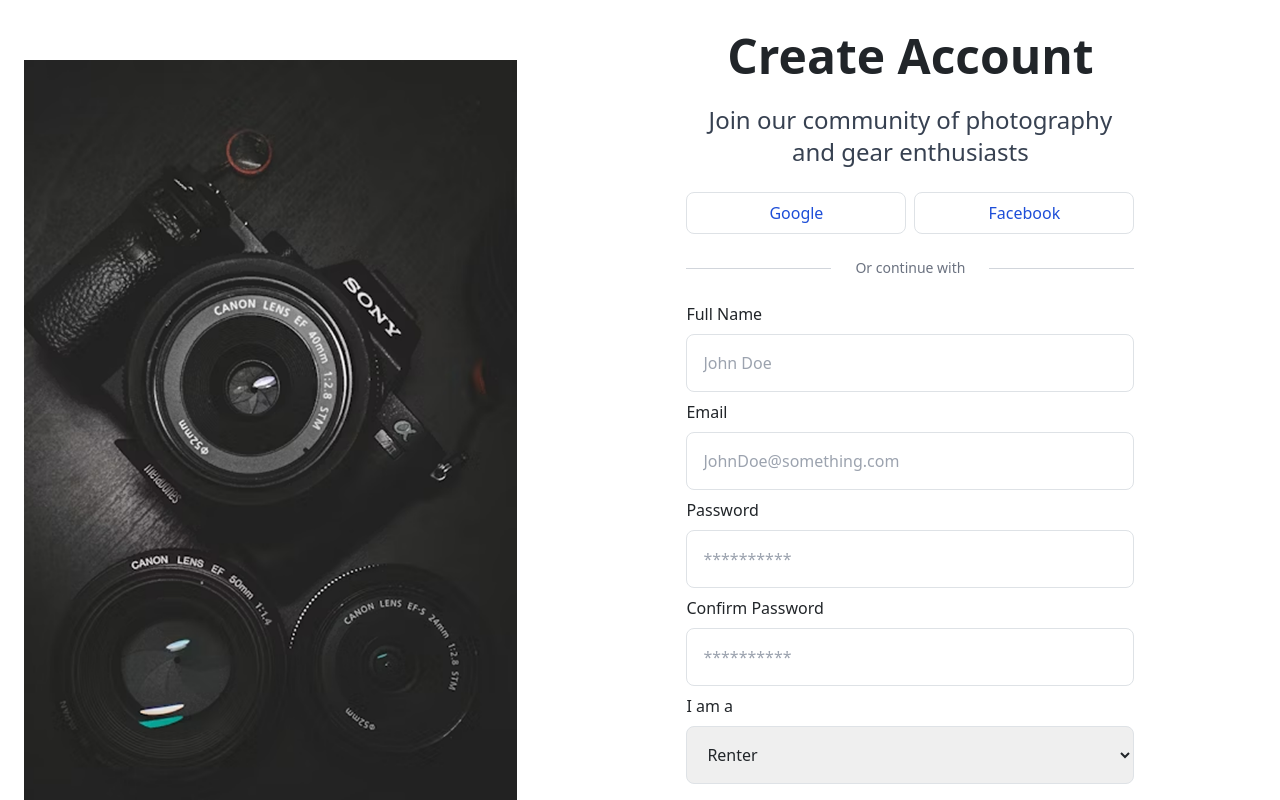
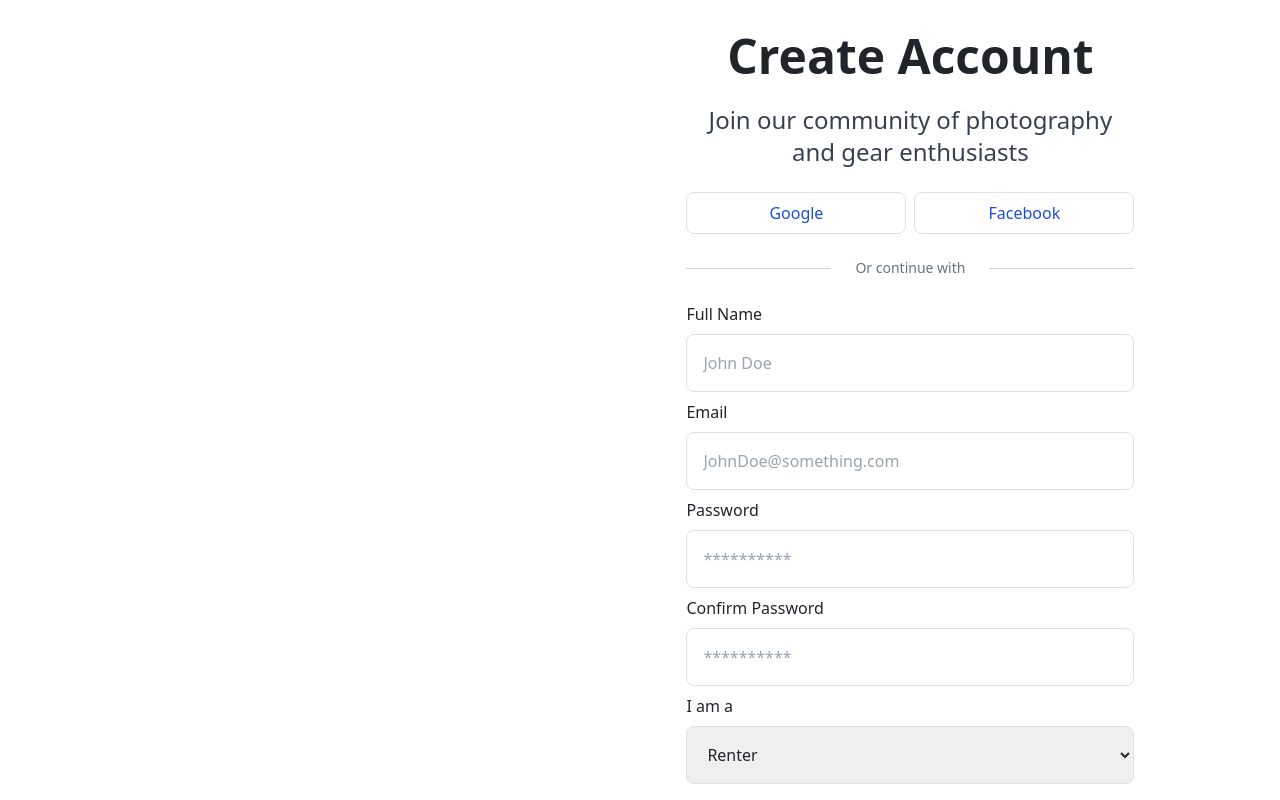
Before and after one commit to Anuoluwa-Collins/CameraRush, a React (Vite) app: page /signup in a window 1280 px wide. Shown: the top 800 px of the page. Built offline with nearby package versions, Linux system fonts and the light colour scheme.

Commit message:
remove unused image import and comment out image element in SignUp component

```diff
--- a/src/Pages/SignUp.jsx
+++ b/src/Pages/SignUp.jsx
@@ -1,5 +1,5 @@
 import React from "react";
-import Image6 from "../assets/Image6.png";
+//import Image6 from "../assets/Image6.png";
 import { Link } from "react-router-dom";
 
 const SignUp = () => {
@@ -7,11 +7,11 @@ const SignUp = () => {
     <div className="flex flex-col md:flex-row min-h-screen w-full gap-5 p-4 justify-center items-center">
       {/* Image section - hidden on mobile, visible on medium screens and up */}
       <div className="hidden md:block h-full md:w-1/2 lg:w-2/5">
-        <img
+        {/* <img
           src={Image6}
           alt="Sign up illustration"
           className="w-full h-auto object-contain"
-        />
+        /> */}
       </div>
 
       {/* Form section - full width on mobile, half width on medium screens and up */}
```
